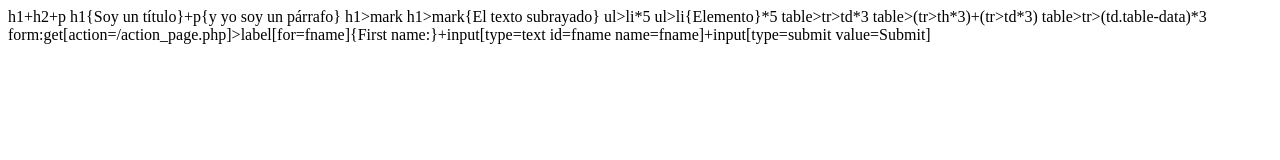
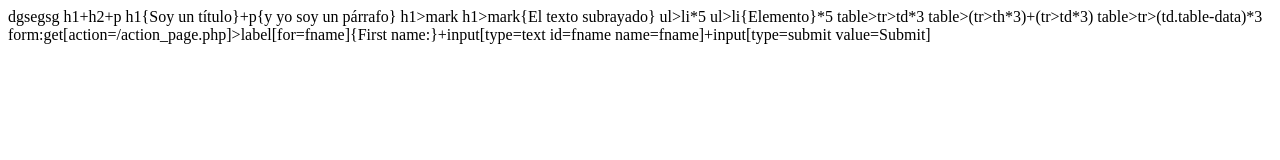
Before and after one commit to SergioJ-Vidal/Intro.html, a plain HTML site: page emmet.html in a window 1280 px wide. Drawn offline with Linux system fonts and the light colour scheme.

Commit message:
probando cambios

```diff
--- a/emmet.html
+++ b/emmet.html
@@ -9,7 +9,7 @@
 </head>
 
 <body>
-
+dgsegsg
     <!--Ejercicio 1-->
 
     h1+h2+p
```
